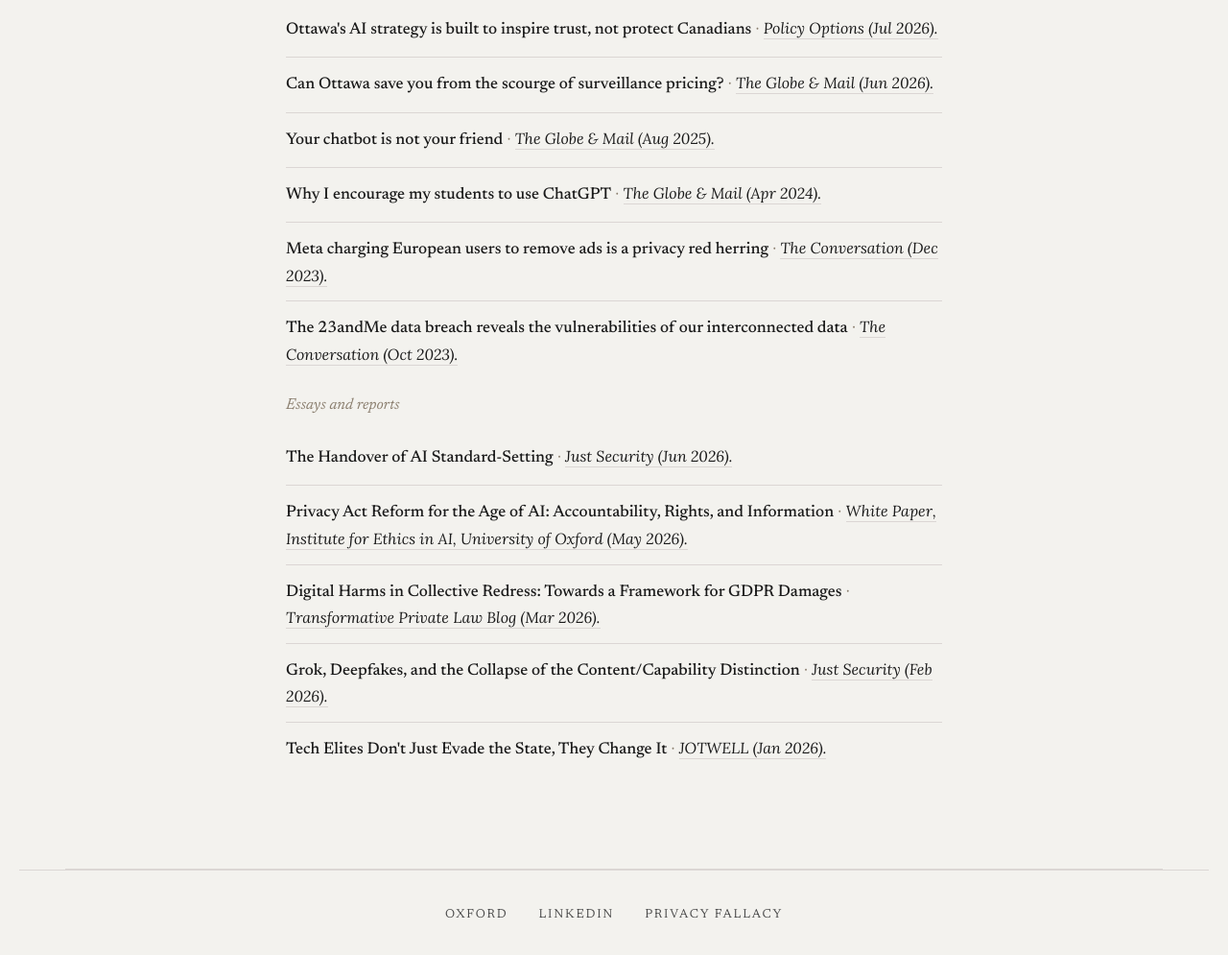
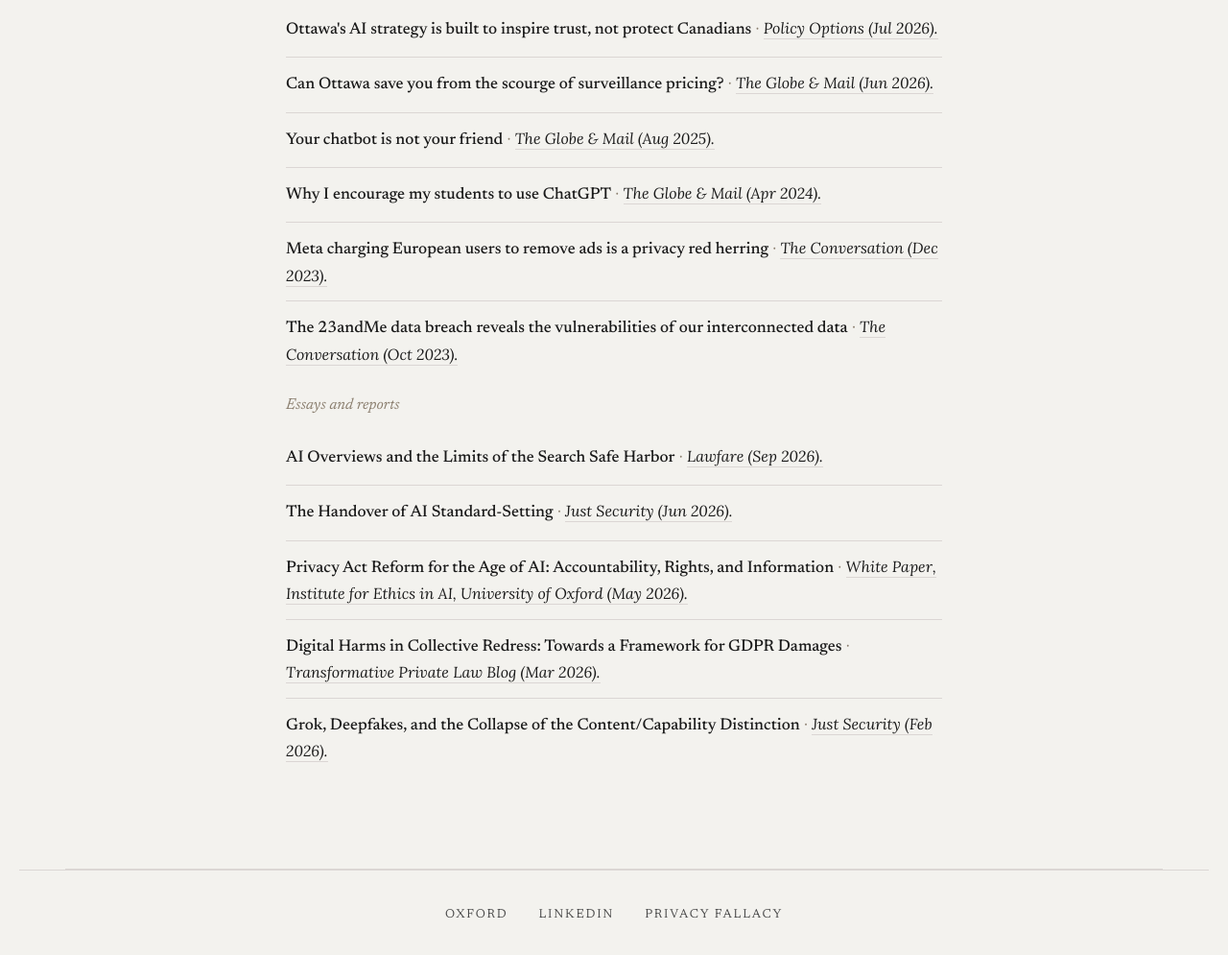
Before and after one commit to ignacio-cofone/ignacio-cofone.github.io, a plain HTML site: page engagement.html in a window 1280 px wide. Shown: the part 839-1834 px from the top of the page at 96% size. Drawn offline with Linux system fonts and the light colour scheme.

Commit message:
Add Lawfare essay, remove JOTWELL entry

```diff
--- a/engagement.html
+++ b/engagement.html
@@ -84,11 +84,11 @@
     </ul>
     <p class="subsection-label">Essays and reports</p>
     <ul class="entry-list">
+      <li class="entry"><span class="title">AI Overviews and the Limits of the Search Safe Harbor</span><a href="https://www.lawfaremedia.org/article/ai-overviews-and-the-limits-of-the-search-safe-harbor"><span class="meta">Lawfare (Sep 2026).</span></a></li>
       <li class="entry"><span class="title">The Handover of AI Standard-Setting</span><a href="https://www.justsecurity.org/140955/handover-ai-standard-setting/"><span class="meta">Just Security (Jun 2026).</span></a></li>
       <li class="entry"><span class="title">Privacy Act Reform for the Age of AI: Accountability, Rights, and Information</span><a href="https://www.oxford-aiethics.ox.ac.uk/sites/default/files/2026-05/Privacy-Act-Reform-for-the-Age-of-AI-Professor-Ignacio-Cofone-white-paper.pdf"><span class="meta">White Paper, Institute for Ethics in AI, University of Oxford (May 2026).</span></a></li>
       <li class="entry"><span class="title">Digital Harms in Collective Redress: Towards a Framework for GDPR Damages</span><a href="https://transformativeprivatelaw.com/digital-harms-in-collective-redress-towards-a-framework-for-gdpr-damages/"><span class="meta">Transformative Private Law Blog (Mar 2026).</span></a></li>
       <li class="entry"><span class="title">Grok, Deepfakes, and the Collapse of the Content/Capability Distinction</span><a href="https://www.justsecurity.org/130630/grok-deepfakes-content-capability/"><span class="meta">Just Security (Feb 2026).</span></a></li>
-      <li class="entry"><span class="title">Tech Elites Don't Just Evade the State, They Change It</span><a href="https://cyber.jotwell.com/tech-elites-dont-just-evade-the-state-they-change-it/"><span class="meta">JOTWELL (Jan 2026).</span></a></li>
     </ul>
   </div>
 
```
